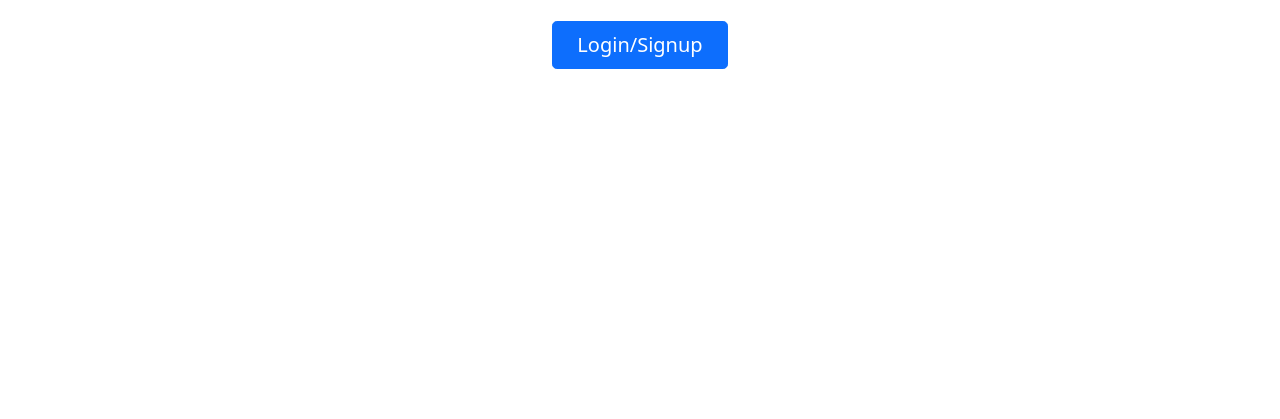
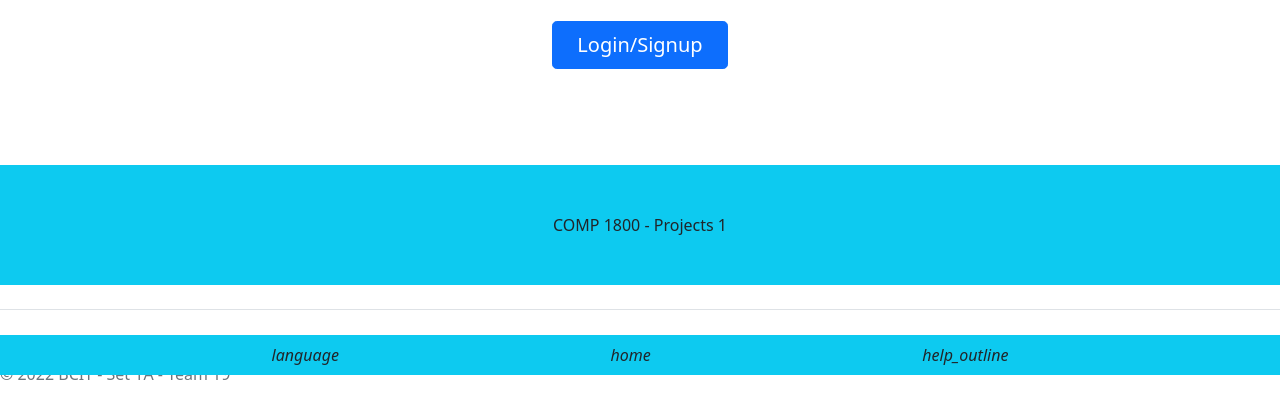
Before and after one commit to andrewchuu/1800_202210_BBY19, a plain HTML site: page index.html in a window 1280 px wide. Shown: the part 425-844 px from the top of the page. Before the commit the page ends 800 px from the top, so only its background shows below. Drawn offline with nearby package versions, Linux system fonts and the light colour scheme.

Commit message:
Added Footer

```diff
--- a/index.html
+++ b/index.html
@@ -13,8 +13,8 @@
 
     <!-- Boostrap Library JS CDN  go here -->
     <script src="https://cdn.jsdelivr.net/npm/bootstrap@5.0.2/dist/js/bootstrap.bundle.min.js"
-        integrity="sha384-MrcW6ZMFYlzcLA8Nl+NtUVF0sA7MsXsP1UyJoMp4YLEuNSfAP+JcXn/tWtIaxVXM"
-        crossorigin="anonymous"></script>
+        integrity="sha384-MrcW6ZMFYlzcLA8Nl+NtUVF0sA7MsXsP1UyJoMp4YLEuNSfAP+JcXn/tWtIaxVXM" crossorigin="anonymous">
+    </script>
 
 </head>
 
@@ -59,6 +59,30 @@
         </div>
     </div>
 
+    <footer class="text-center py-5 bg-info">
+        <div class="container">
+            COMP 1800 - Projects 1
+        </div>
+    </footer>
+
+
+    <!-- copyright footer -->
+    <footer class="d-flex flex-wrap justify-content-between align-items-center py-5 my-4 border-top">
+        <p class="col-md-4 mb-0 text-muted">&copy; 2022 BCIT - Set 1A - Team 19</p>
+        <a href="/"
+            class="col-md-4 d-flex align-items-center justify-content-center mb-3 mb-md-0 me-md-auto link-dark text-decoration-none">
+            <svg class="bi me-2" width="40" height="32">
+                <use xlink:href="#bootstrap" />
+            </svg>
+        </a>
+
+    </footer>
+
+    <footer class="navbar justify-content-evenly bg-info fixed-bottom">
+        <i class="material-icons md-18">language</i>
+        <i class="material-icons md-36">home</i>
+        <i class="material-icons md-24">help_outline</i>
+    </footer>
 
 
 </body>
```
